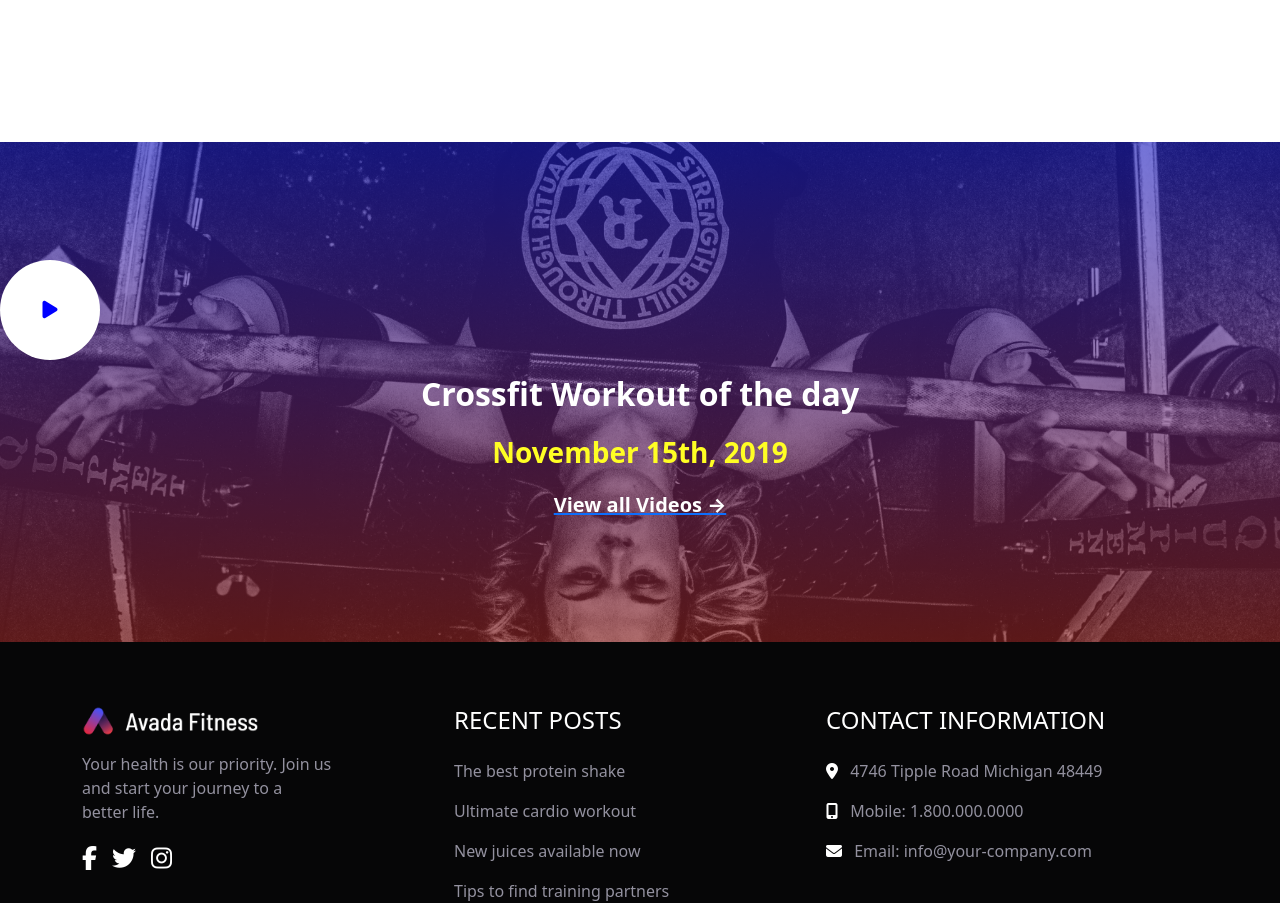
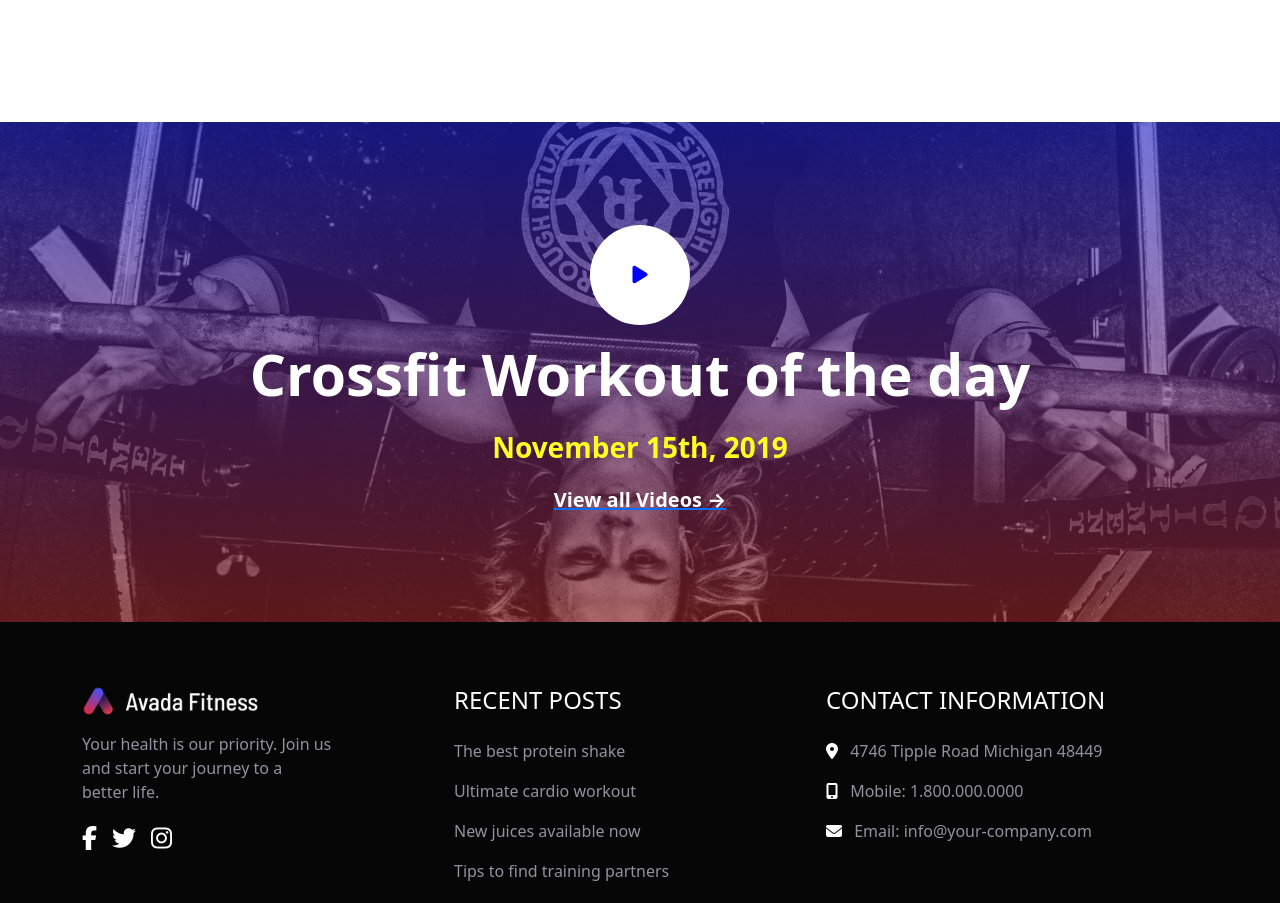
Before and after one commit to Francesco-Matteucci/proj-html-vuejs, a Vue app: page / in a window 1280 px wide. Shown: the part 5472-6375 px from the top of the page. Built offline with nearby package versions, Linux system fonts and the light colour scheme.

Commit message:
centering play button

```diff
--- a/src/components/main/AppMainCrossfitDay.vue
+++ b/src/components/main/AppMainCrossfitDay.vue
@@ -11,18 +11,14 @@ export default {
 <template>
     <section>
         <div class="banner-container">
-            <a href="https://avada.website/fitness/playlist/">
+            <a class="d-flex justify-content-center" href="https://avada.website/fitness/playlist/">
                 <div class="circle-button"><i class="fa-solid fa-play"></i></div>
             </a>
             <h2>Crossfit Workout of the day</h2>
             <h3>November 15th, 2019</h3>
-
             <a href="https://avada.website/fitness/playlist/">
                 <h5>View all Videos &rarr;</h5>
             </a>
-
-
-
         </div>
     </section>
 </template>
@@ -33,7 +29,6 @@ export default {
     background-size: cover;
     background-position: center;
     min-height: 500px;
-    margin-top: 20px;
     display: flex;
     flex-direction: column;
     justify-content: center;
@@ -68,7 +63,8 @@ i:hover {
 
 h2 {
     color: white;
-    font-weight: bold;
+    font-size: 57px;
+    font-weight: 600;
     text-align: center;
 }
 
```
